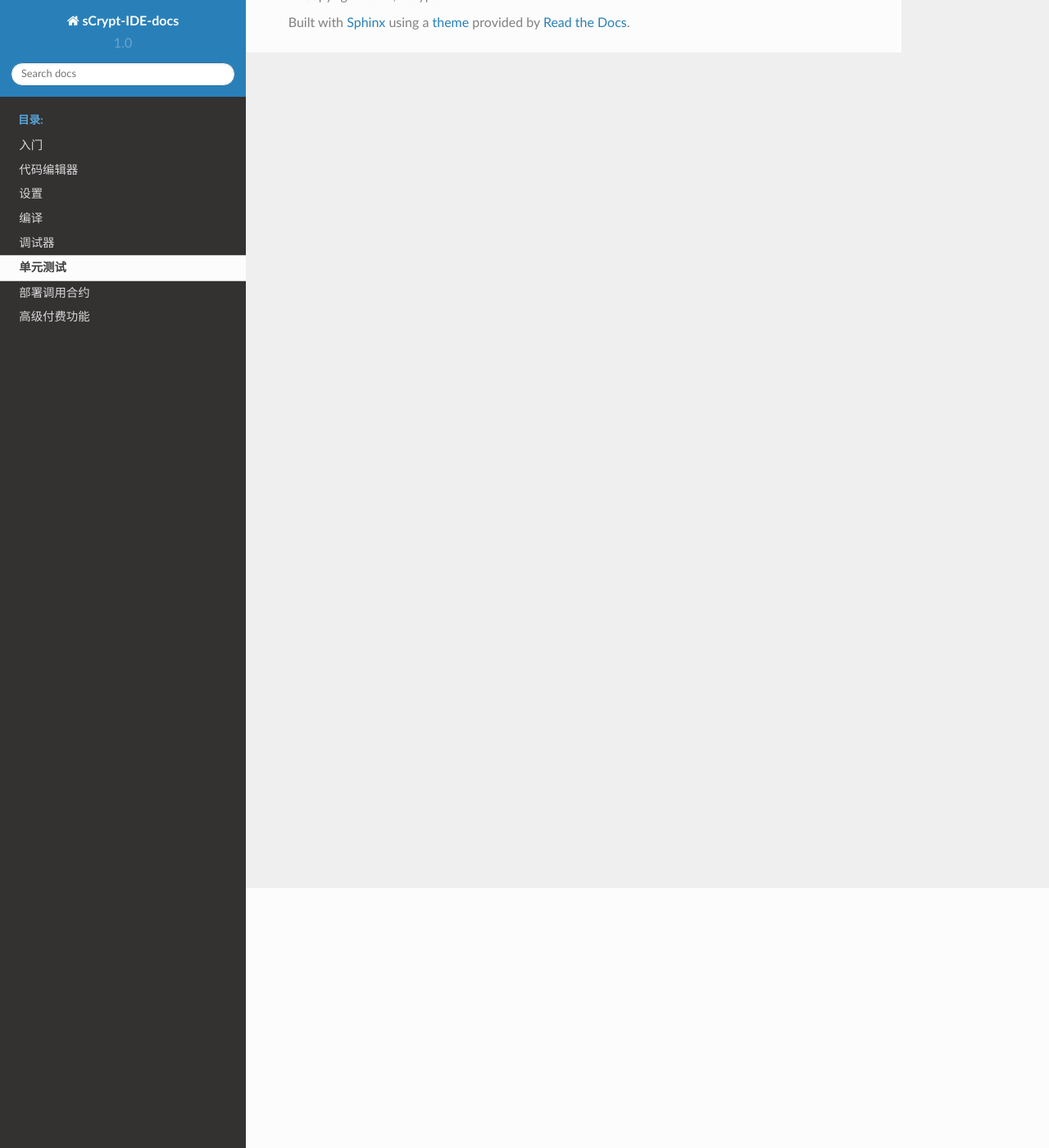
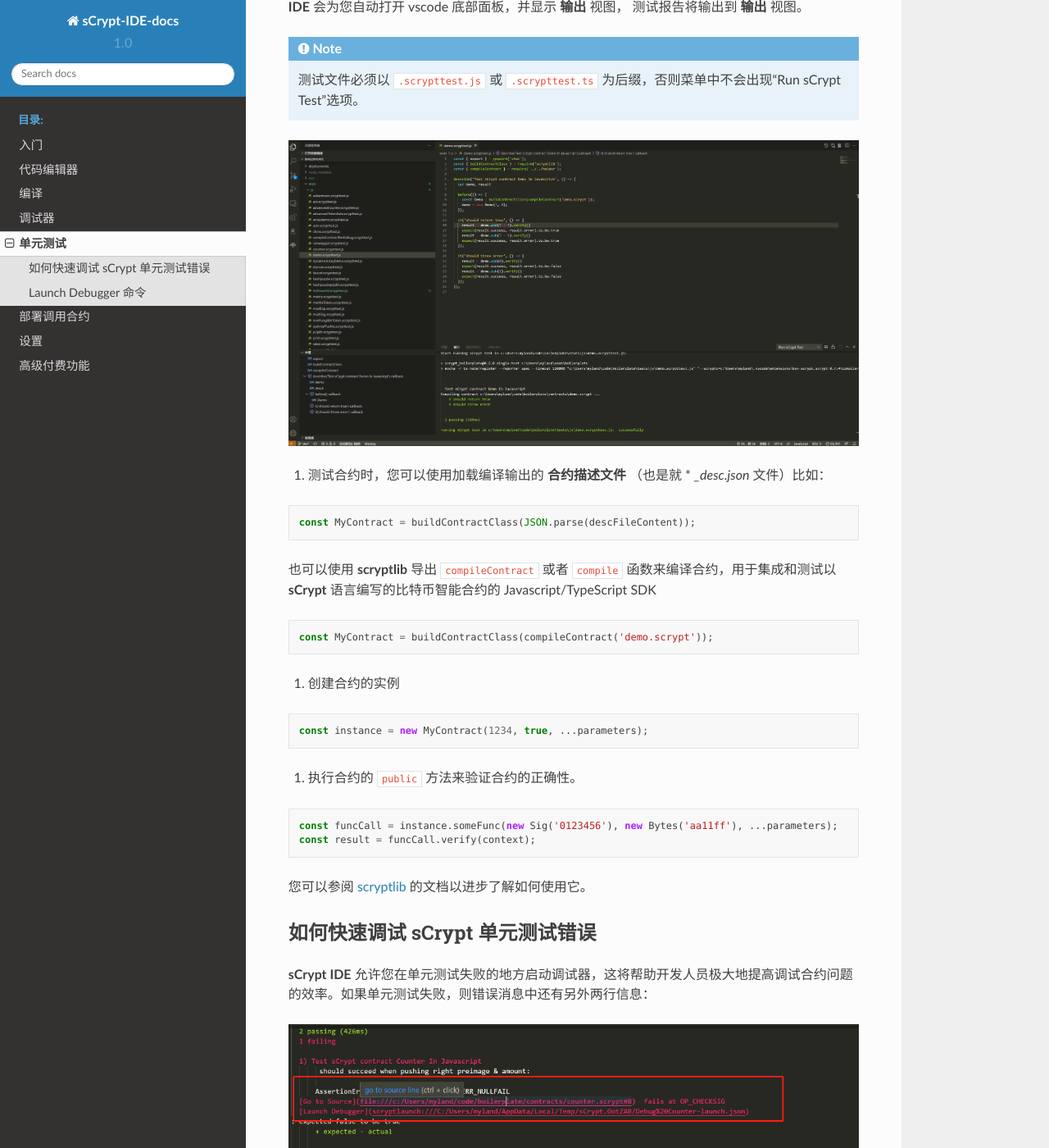
Before and after one commit to sCrypt-Inc/sCrypt-IDE-docs, a Sphinx documentation site: the page built from docs/testting.rst, in a window 1280 px wide and 1400 px high, scrolled down 317 px. Shown: the whole window at 82% size. Built offline with Sphinx 7.4.7 and the Read the Docs theme 2.0.0, drawn with Linux system fonts in a browser that asks for light colours; some of the changed text lies outside the part shown.

Commit message:
add testting doc

```diff
--- a/docs/index.rst
+++ b/docs/index.rst
@@ -25,9 +25,9 @@
 
    getting_started
    scrypt_editor
-   settings
    compiling
    debugger
    testting
    deploy
+   settings
    premium
--- a/docs/testting.rst
+++ b/docs/testting.rst
@@ -4,5 +4,79 @@
 单元测试
 ===========================================
 
+我们通过编写 **javascript/typescript** 来测试合约。我们推荐使用 `mocha <https://mochajs.org/>`_ 测试框架来进行合约的测试，当然您可以使用其它测试框架。
+``package.json`` 文件的脚本部分中应该存在一个名为 ``single-test`` 的脚本。**sCrypt IDE** 用它来运行单个文件测试。通常它看起来像 "single-test": "mocha"，但您可以自定义它。
 
-**sCrypt IDE** 支持在代码编辑器/资源管理器上下文菜单中运行单元测试文件。
+**sCrypt IDE** 支持在代码编辑器/资源管理器上下文菜单中运行单元测试文件。开始运行后，**sCrypt IDE** 会为您自动打开 vscode 底部面板，并显示 **输出** 视图，
+测试报告将输出到 **输出** 视图。
+
+
+.. note::
+
+    测试文件必须以 ``.scrypttest.js`` 或 ``.scrypttest.ts`` 为后缀，否则菜单中不会出现“Run sCrypt Test”选项。
+
+.. image:: ./images/run_testting.gif
+  :width: 100%
+
+
+
+1. 测试合约时，您可以使用加载编译输出的 **合约描述文件** （也是就 * *_desc.json* 文件）比如：
+
+.. code-block:: javascript
+
+    const MyContract = buildContractClass(JSON.parse(descFileContent));
+
+也可以使用 **scryptlib** 导出 ``compileContract`` 或者 ``compile`` 函数来编译合约，用于集成和测试以 **sCrypt** 语言编写的比特币智能合约的 Javascript/TypeScript SDK
+
+.. code-block:: javascript
+
+    const MyContract = buildContractClass(compileContract('demo.scrypt'));
+
+
+#. 创建合约的实例
+
+.. code-block:: javascript
+
+    const instance = new MyContract(1234, true, ...parameters);
+
+#. 执行合约的 ``public`` 方法来验证合约的正确性。
+
+.. code-block:: javascript
+
+    const funcCall = instance.someFunc(new Sig('0123456'), new Bytes('aa11ff'), ...parameters);
+    const result = funcCall.verify(context);
+
+
+您可以参阅 `scryptlib <https://github.com/sCrypt-Inc/scryptlib>`_ 的文档以进步了解如何使用它。
+
+
+
+
+如何快速调试 sCrypt 单元测试错误
+================================
+
+**sCrypt IDE** 允许您在单元测试失败的地方启动调试器，这将帮助开发人员极大地提高调试合约问题的效率。如果单元测试失败，则错误消息中还有另外两行信息：
+
+
+.. image:: ./images/testting_fail.png
+  :width: 100%
+
+**Go to Source** : 它显示了单元测试具体在 **sCrypt** 合约代码中哪一行失败，以及最后执行的脚本操作码。**CRTL + 单击** 将直接跳转到发生错误行；
+
+**Launch Debugger** : **CRTL + 单击** 链接将根据测试中的参数直接启动调试器会话。调试器将在错误即将发生之前暂停，以便检查导致故障的原因。利用这个功能可以极大提升 debug 的效率。
+
+
+
+Launch Debugger 命令
+================================
+
+通常情况下，您使用右键菜单来运行单元测试，这样您可以从 **输出** 中单击测试报告中的链接来打开调试器， 但是某些情况下，您可能是在外部环境运行测试，比如终端，
+这种情况您将无法通过单击测试报告中的链接来打开调试器，这个时候，您可以使用 **Launch Debugger** 命令，将 ``scryptlaunch:///{file}`` 粘贴到命令的输入弹出框中，并按 **Enter** 来启动调试器。
+
+
+.. note::
+
+    即使即将调试的合约不在当前项目中，也可以启动调试器
+
+.. image:: ./images/scryptlaunch.gif
+    :width: 100%
```
Also changed, not shown: docs/compiling.rst (+2 -7 lines), docs/images/run_testting.gif (added), docs/images/scryptlaunch.gif (added), docs/images/testting_fail.png (added).
